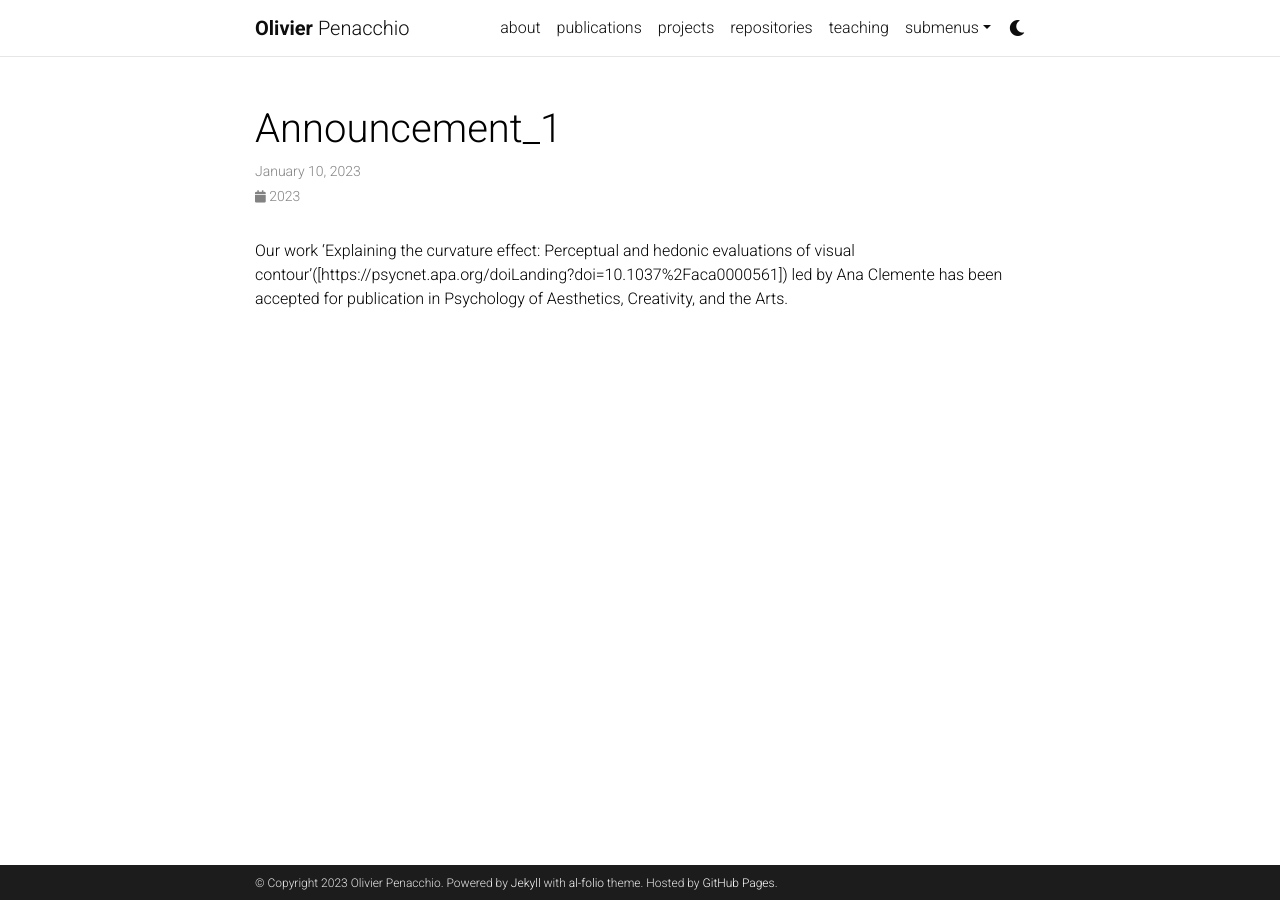
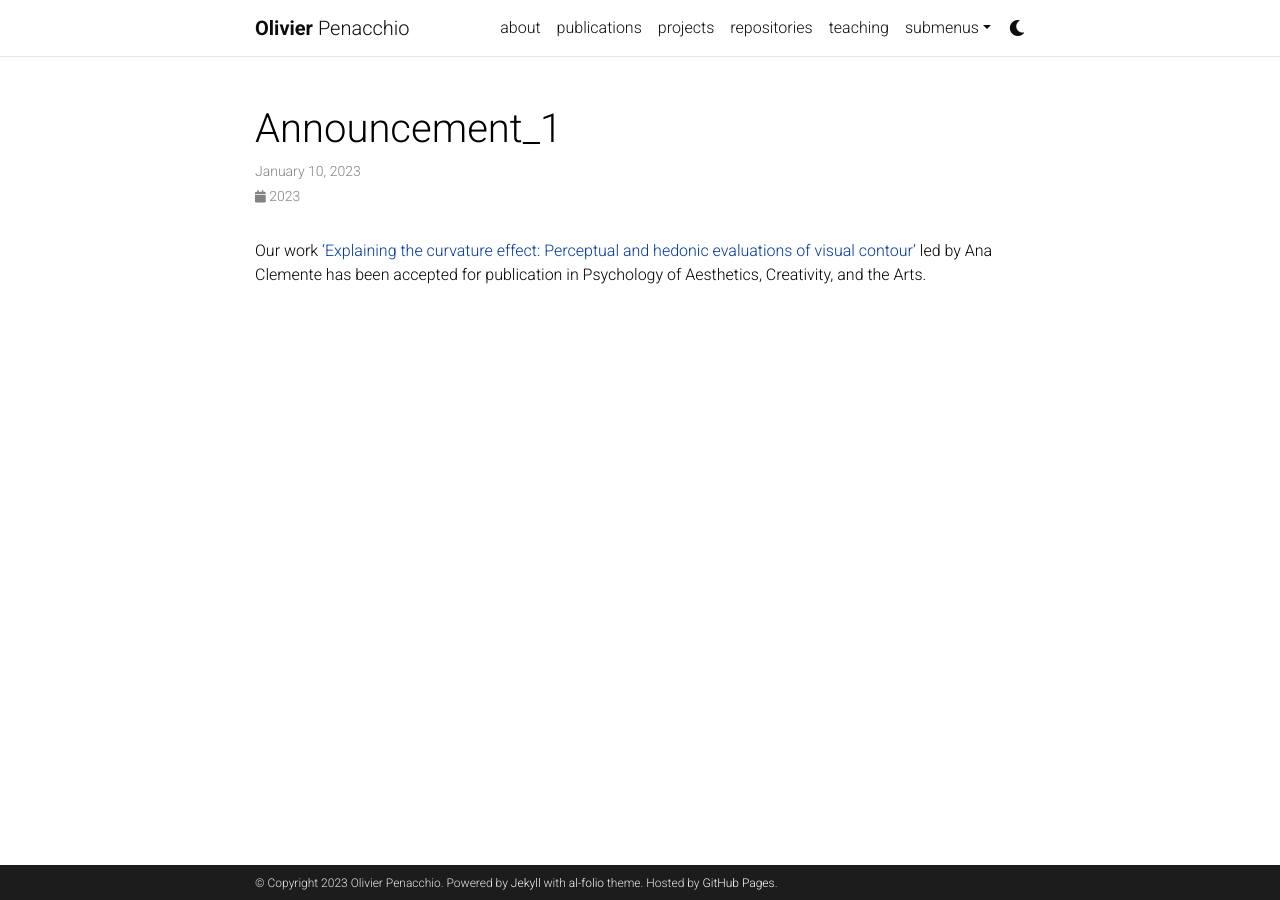
Before and after one commit to openacchio/openacchio.github.io, a Jekyll site: the page built from _news/announcement_1.md, in a window 1280 px wide. Built offline with Jekyll 4.4.1, drawn with Linux system fonts in a browser that asks for light colours; comment, search, counter and statistics services are not loaded; a style sheet for code colours, icons or effects is not loaded.

Commit message:
Update announcement_1.md

```diff
--- a/_news/announcement_1.md
+++ b/_news/announcement_1.md
@@ -4,4 +4,4 @@ date: 2023-1-10 15:59:00-0400
 inline: true
 ---
 
-Our work 'Explaining the curvature effect: Perceptual and hedonic evaluations of visual contour'([https://psycnet.apa.org/doiLanding?doi=10.1037%2Faca0000561]) led by Ana Clemente has been accepted for publication in Psychology of Aesthetics, Creativity, and the Arts.
+Our work ['Explaining the curvature effect: Perceptual and hedonic evaluations of visual contour'](https://psycnet.apa.org/doiLanding?doi=10.1037%2Faca0000561) led by Ana Clemente has been accepted for publication in Psychology of Aesthetics, Creativity, and the Arts.
```
